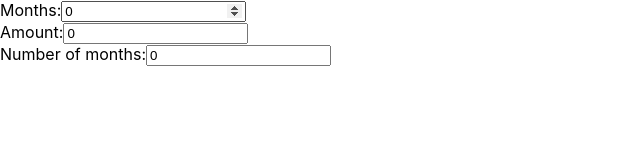
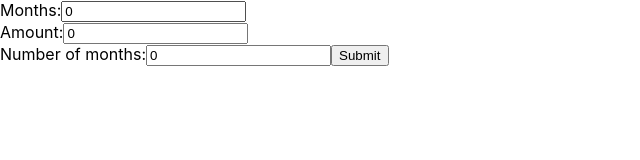
Before and after one commit to Avijitpal/DV, a React (Create React App) app in the folder my-app/: page / in a window 1280 px wide. Shown: the top 160 px of the page, without its empty margins (0-640 px from the left). Built offline with nearby package versions, Linux system fonts and the light colour scheme.

Commit message:
form needs to be created

```diff
--- a/my-app/src/App.js
+++ b/my-app/src/App.js
@@ -3,12 +3,13 @@
 import React, { useState, useEffect } from 'react'
 //import {Bar} from 'react-chartjs-2'
 //import React from 'react'
+///////////form needs to be craeted and search how to create form in reatc js
 
 class Input extends React.Component {
     constructor(props) {
       super(props);
       this.state = {
-        months: 0,
+        months:0,
         Amount: 0,
         numberofmonths:0
       };
@@ -23,7 +24,7 @@ class Input extends React.Component {
       const target = event.target;
       const value = target.type === 'checkbox' ? target.checked : target.value;
       const name = target.name;
-      console.log(value)
+      //console.log(value)
       this.setState({
         [name]: value
       });
@@ -32,7 +33,7 @@ class Input extends React.Component {
         const target = event.target;
         const value = target.type === 'checkbox' ? target.checked : target.value;
         const name = target.name;
-        console.log(value)
+      //  console.log(value)
         this.setState({
           [name]: value
         });
@@ -41,21 +42,23 @@ class Input extends React.Component {
         const target = event.target;
         const value = target.type === 'checkbox' ? target.checked : target.value;
         const name = target.name;
-        console.log(value)
+       // console.log(value)
         this.setState({
           [name]: value
         });
       }
+    handleSubmit(event){
 
+    }
 
     render() {
       return (
-        <form>
+        <form onSubmit={this.handleSubmit}>
           <label>
             Months:
             <input
               name="mothts"
-              type="number"
+              type="text"
               value={this.state.months}
               onChange={this.handleInputChange1} />
           </label>
@@ -77,6 +80,7 @@ class Input extends React.Component {
             value={this.state.numberofmonths}
             onChange={this.handleInputChange3}/>
           </label>
+          <input type="submit" value="Submit"/>
         </form>
       );
     }
```
